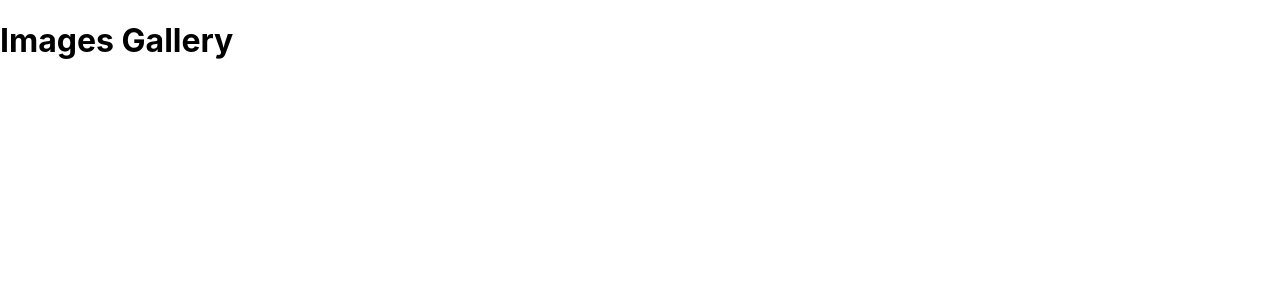
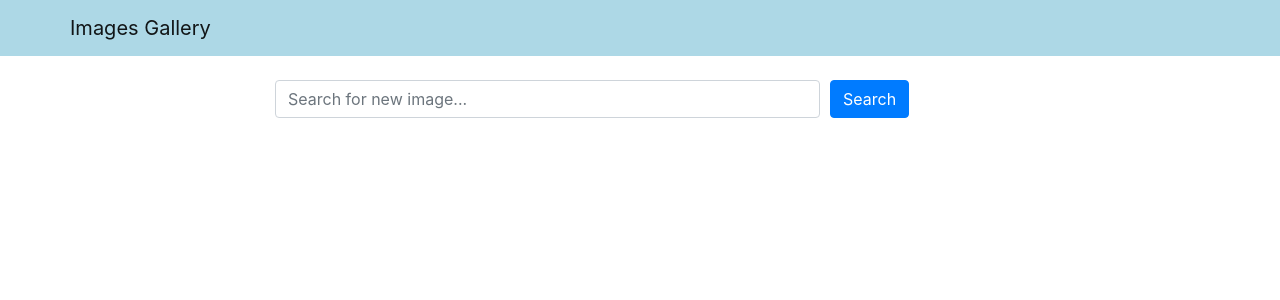
Before and after one commit to BrainsOfSteel/images-gallery, a React (Create React App) app in the folder frontend/: page / in a window 1280 px wide. Shown: the top 300 px of the page. Built offline with nearby package versions, Linux system fonts and the light colour scheme.

Commit message:
adding controlled searcch component

```diff
--- a/frontend/package.json
+++ b/frontend/package.json
@@ -6,7 +6,9 @@
     "@testing-library/jest-dom": "^5.16.2",
     "@testing-library/react": "^12.1.4",
     "@testing-library/user-event": "^13.5.0",
+    "bootstrap": "^4.5.3",
     "react": "^17.0.2",
+    "react-bootstrap": "^1.4.0",
     "react-dom": "^17.0.2",
     "react-scripts": "5.0.0",
     "web-vitals": "^2.1.4"
--- a/frontend/src/App.js
+++ b/frontend/src/App.js
@@ -1,7 +1,20 @@
+import 'bootstrap/dist/css/bootstrap.min.css';
+import Header from './components/Header';
+import Search from './components/Search';
+import { useState } from 'react';
+
 function App() {
+  const [word, setWord] = useState('');
+  const handleSearchSubmit =(e) =>{
+    e.preventDefault();
+    console.log(word);
+  };
+
+  // console.log(word);
   return (
     <div className="App">
-      <h1> Images Gallery</h1>
+      <Header title="Images Gallery"/>
+      <Search word={word} setWord ={setWord} handleSubmit={handleSearchSubmit}/>
     </div>
   );
 }
--- /dev/null
+++ b/frontend/src/components/Header.js
@@ -0,0 +1,16 @@
+import React from 'react';
+import { Container, Navbar } from 'react-bootstrap';
+const navbarStyle = {
+    backgroundColor: 'lightblue'
+};
+const Header = (props) =>{
+    const { title }= props;
+    return (
+        <Navbar style={navbarStyle} variant="light">
+        <Container>
+        <Navbar.Brand href="/">{ title }</Navbar.Brand>
+        </Container>
+        </Navbar>
+    )
+}
+export default Header;
--- /dev/null
+++ b/frontend/src/components/Search.js
@@ -0,0 +1,30 @@
+import React from 'react';
+import { Container, Row, Col, Form, InputGroup, FormControl, Button } from 'react-bootstrap';
+const Search = ({word, setWord, handleSubmit}) => {
+    return (
+        <Container className="mt-4">
+        <Row className="justify-content-center">
+          <Col xs={12} md={8}>
+            <Form onSubmit ={handleSubmit}>
+              <Form.Row>
+                <Col xs={9}>
+                  <Form.Control
+                  type="text"
+                  value={word}
+                  onChange = {(e) => setWord(e.target.value)}
+                  placeholder="Search for new image..."
+                />
+                </Col>
+                <Col>
+                  <Button variant="primary" type="submit"> Search </Button>
+                </Col>
+              </Form.Row>
+            </Form>
+          </Col>
+        </Row>
+      </Container>
+
+    );
+};
+
+export default Search;
```
Also changed, not shown: 1 other file (tests, documents, lock files or other folders).
